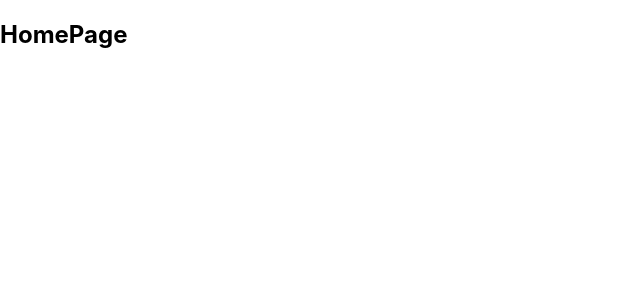
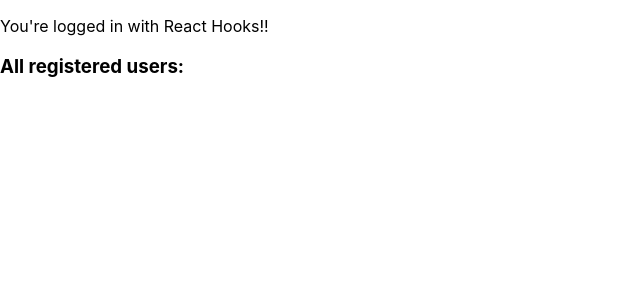
Before and after one commit to AlcatrazALT/react-redux-registration, a React (Create React App) app: page / in a window 1280 px wide. Shown: the top 300 px of the page, without its empty margins (0-640 px from the left). Built offline with nearby package versions, Linux system fonts and the light colour scheme.

Commit message:
feat: Add private route

```diff
--- a/src/App/App.tsx
+++ b/src/App/App.tsx
@@ -3,13 +3,14 @@ import { BrowserRouter as Router, Switch, Route, Redirect } from 'react-router-d
 import { HomePage } from '../HomePage'
 import { LoginPage } from '../LoginPage'
 import { RegisterPage } from '../RegisterPage/RegisterPage'
+import { PrivateRoute } from '../_components'
 
 const App = () => {
   return (
     <div>
       <Router>
         <Switch>
-          <Route exact path="/" component={HomePage} />
+          <PrivateRoute exact path="/" component={HomePage} />
           <Route path="/login" component={LoginPage} />
           <Route path="/register" component={RegisterPage} />
           <Redirect from="*" to="/" />
--- a/src/HomePage/HomePage.tsx
+++ b/src/HomePage/HomePage.tsx
@@ -2,8 +2,9 @@ import React from 'react'
 
 export const HomePage: React.FC = () => {
   return (
-    <div>
-      <h2>HomePage</h2>
+    <div className="col-lg-8 offset-lg-2">
+      <p>{`You're logged in with React Hooks!!`}</p>
+      <h3>All registered users:</h3>
     </div>
   )
 }
--- /dev/null
+++ b/src/_components/PrivateRoute.tsx
@@ -0,0 +1,20 @@
+import React, { Component } from 'react'
+import { Route, Redirect, RouteProps, RouteComponentProps } from 'react-router-dom'
+
+interface Props extends RouteProps {}
+
+const PrivateRoute: React.FC<Props> = ({ location, ...rest }) => {
+  return (
+    <Route
+      {...rest}
+      render={(props: RouteComponentProps) => {
+        if (!localStorage.getItem('user')) {
+          return <Redirect to={{ pathname: 'login', state: { from: location } }} />
+        }
+        return <Component {...props} />
+      }}
+    />
+  )
+}
+
+export { PrivateRoute }
--- /dev/null
+++ b/src/_components/index.tsx
@@ -0,0 +1 @@
+export { PrivateRoute } from './PrivateRoute'
```
